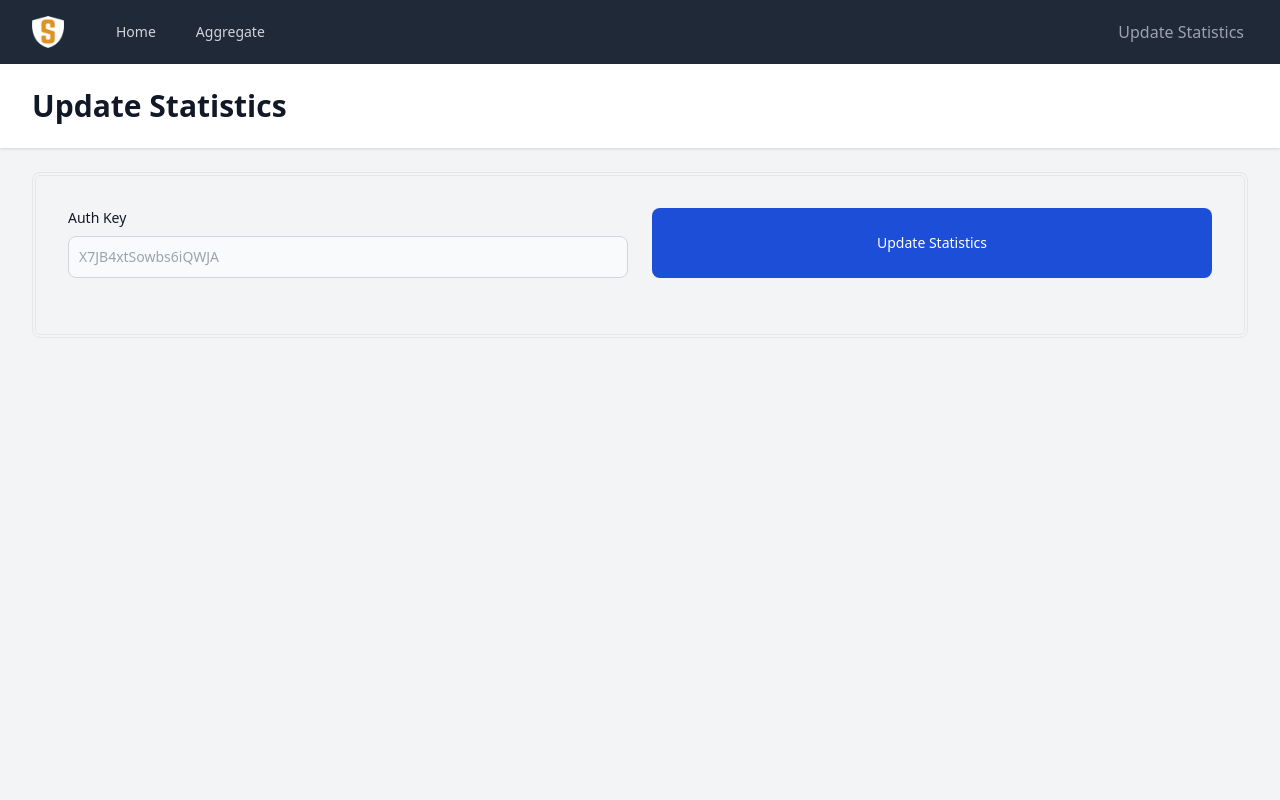
After one commit to suggestionsbot/stats, a Flask app: page /stats in a window 1280 px wide. The commit adds this page. Run offline with Flask 2, Linux system fonts and the light colour scheme; some libraries are stand-ins or nearby versions.

Commit message:
feat: Add statistics updates

```diff
--- a/app.py
+++ b/app.py
@@ -1,13 +1,33 @@
+import logging
+import os
+import threading
 from typing import Literal
 
-from flask import Flask, render_template
+from flask import Flask, render_template, request, abort, redirect, flash
 
 app = Flask(__name__)
+app.secret_key = os.environ["SECRET_KEY"]
+log = logging.getLogger(__name__)
+logging.basicConfig(
+    format="%(levelname)-7s | %(asctime)s | %(filename)12s:%(funcName)-12s | %(message)s",
+    datefmt="%I:%M:%S %p %d/%m/%Y",
+    level=logging.INFO,
+)
 
 nav_links: list[dict[Literal["name", "url"], str]] = [
     {"name": "Home", "url": "/"},
     {"name": "Aggregate", "url": "/aggregate"},
 ]
+
+
+@app.errorhandler(403)
+def page_not_found(e):
+    return render_template("codes/403.html", nav_links=nav_links), 403
+
+
+@app.errorhandler(404)
+def page_not_found(e):
+    return render_template("codes/404.html", nav_links=nav_links), 404
 
 
 @app.route("/")
@@ -22,5 +42,35 @@ def aggregate_stats():
     )
 
 
+@app.route("/stats", methods=["POST", "GET"])
+def update_stats():
+    if request.method == "GET":
+        return render_template("update_stats.html", nav_links=nav_links)
+
+    key = request.args.get("key")
+    form_key = request.form["key"]
+    if not key and not form_key:
+        abort(403)
+
+    if key != os.environ["STATS_KEY"] and form_key != os.environ["STATS_KEY"]:
+        abort(403)
+
+    target = threading.Thread(target=populate_stats)
+    target.start()  # Possible mem leak by not closing?
+
+    if form_key:
+        # User so give nice ui
+        flash("Statistics are refreshing in the background.")
+        return redirect("/", code=302)
+
+    return "", 204
+
+
+def populate_stats():
+    pass
+
+
+target = threading.Thread(target=populate_stats)
+target.start()
 if __name__ == "__main__":
     app.run()
--- a/templates/base.html
+++ b/templates/base.html
@@ -32,6 +32,13 @@
                         </div>
                     </div>
                 </div>
+                <div class="hidden md:block">
+                    <div class="ml-4 flex items-center md:ml-6">
+                        <a href="/stats" type="button"
+                           class="bg-gray-800 p-1 rounded-full text-gray-400 hover:text-white focus:outline-none focus:ring-2 focus:ring-offset-2 focus:ring-offset-gray-800 focus:ring-white">
+                            Update Statistics
+                        </a>
+                    </div>
                     <div class="-mr-2 flex md:hidden">
                         <!-- Mobile menu button -->
                         <button type="button"
@@ -43,7 +50,8 @@
 
                               Menu open: "hidden", Menu closed: "block"
                             -->
-                        <svg class="block h-6 w-6" xmlns="http://www.w3.org/2000/svg" fill="none" viewBox="0 0 24 24"
+                            <svg class="block h-6 w-6" xmlns="http://www.w3.org/2000/svg" fill="none"
+                                 viewBox="0 0 24 24"
                                  stroke-width="2" stroke="currentColor" aria-hidden="true">
                                 <path stroke-linecap="round" stroke-linejoin="round" d="M4 6h16M4 12h16M4 18h16"/>
                             </svg>
@@ -52,7 +60,8 @@
 
                               Menu open: "block", Menu closed: "hidden"
                             -->
-                        <svg class="hidden h-6 w-6" xmlns="http://www.w3.org/2000/svg" fill="none" viewBox="0 0 24 24"
+                            <svg class="hidden h-6 w-6" xmlns="http://www.w3.org/2000/svg" fill="none"
+                                 viewBox="0 0 24 24"
                                  stroke-width="2" stroke="currentColor" aria-hidden="true">
                                 <path stroke-linecap="round" stroke-linejoin="round" d="M6 18L18 6M6 6l12 12"/>
                             </svg>
@@ -64,37 +73,45 @@
             <!-- Mobile menu, show/hide based on menu state. -->
             <div class="md:hidden" id="mobile-menu">
                 <div class="px-2 pt-2 pb-3 space-y-1 sm:px-3">
-                <!-- Current: "bg-gray-900 text-white", Default: "text-gray-300 hover:bg-gray-700 hover:text-white" -->
-                <a href="#" class="bg-gray-900 text-white block px-3 py-2 rounded-md text-base font-medium"
-                   aria-current="page">Dashboard</a>
+                    {% for nav_link in nav_links %}
+                        {% if nav_link.name == current_nav_link %}
+                            <a href="{{ nav_link.url }}"
+                               class="bg-gray-900 text-white block px-3 py-2 rounded-md text-base font-medium"
+                               aria-current="page">{{ nav_link.name }}</a>
+                        {% else %}
+                            <a href="{{ nav_link.url }}"
+                               class="text-gray-300 hover:bg-gray-700 hover:text-white block px-3 py-2 rounded-md text-base font-medium">{{ nav_link.name }}</a>
 
-                <a href="#"
-                   class="text-gray-300 hover:bg-gray-700 hover:text-white block px-3 py-2 rounded-md text-base font-medium">Team</a>
-
-                <a href="#"
-                   class="text-gray-300 hover:bg-gray-700 hover:text-white block px-3 py-2 rounded-md text-base font-medium">Projects</a>
-
-                <a href="#"
-                   class="text-gray-300 hover:bg-gray-700 hover:text-white block px-3 py-2 rounded-md text-base font-medium">Calendar</a>
-
-                <a href="#"
-                   class="text-gray-300 hover:bg-gray-700 hover:text-white block px-3 py-2 rounded-md text-base font-medium">Reports</a>
+                        {% endif %}
+                    {% endfor %}
+                </div>
             </div>
         </div>
     </nav>
 
     <header class="bg-white shadow">
         <div class="max-w-7xl mx-auto py-6 px-4 sm:px-6 lg:px-8">
-            <h1 class="text-3xl font-bold text-gray-900">Dashboard</h1>
+            <h1 class="text-3xl font-bold text-gray-900">{% block header %}{% endblock %}</h1>
         </div>
     </header>
     <main>
         <div class="max-w-7xl mx-auto py-6 sm:px-6 lg:px-8">
-            <!-- Replace with your content -->
+        {% with messages = get_flashed_messages() %}
+        {% if messages %}
+                {% for message in messages %}
+                    <div class="border-4 border-dotted border-black-900 rounded-lg content-center">
+                        <div>{{ message }}</div>
+                    </div>
+                {% endfor %}
+            <br><br>
+        {% endif %}
+    {% endwith %}
+            <div class="border-4 border-double border-gray-200 rounded-lg p-8">
                 {% block content %}{% endblock %}
-            <!-- /End replace -->
+            </div>
         </div>
     </main>
 </div>
 </body>
+<script src="/static/stats.js"></script>
 </html>
--- /dev/null
+++ b/templates/update_stats.html
@@ -0,0 +1,20 @@
+{% extends "base.html" %}
+{% block header %}Update Statistics{% endblock %}
+{% block content %}
+    <form method="post">
+        <div class="grid gap-6 mb-6 md:grid-cols-2">
+            <div>
+                <label for="key" class="block mb-2 text-sm font-medium text-gray-900 dark:text-gray-300">
+                    Auth Key
+                </label>
+                <input type="text" id="key" name="key"
+                       class="bg-gray-50 border border-gray-300 text-gray-900 text-sm rounded-lg focus:ring-blue-500 focus:border-blue-500 block w-full p-2.5 dark:bg-gray-700 dark:border-gray-600 dark:placeholder-gray-400 dark:text-white dark:focus:ring-blue-500 dark:focus:border-blue-500"
+                       placeholder="X7JB4xtSowbs6iQWJA" required>
+            </div>
+        <button type="submit"
+                class="text-white bg-blue-700 hover:bg-blue-800 focus:ring-4 focus:outline-none focus:ring-blue-300 font-medium rounded-lg text-sm w-full sm:w-auto px-5 py-2.5 text-center dark:bg-blue-600 dark:hover:bg-blue-700 dark:focus:ring-blue-800">
+            Update Statistics
+        </button>
+        </div>
+    </form>
+{% endblock %}
```
Also changed, not shown: static/stats.js (added). Lines whose indentation alone changed are shown as unchanged.
